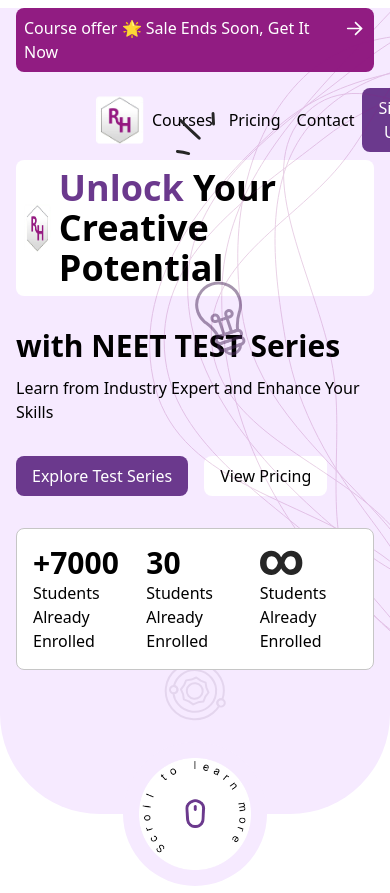
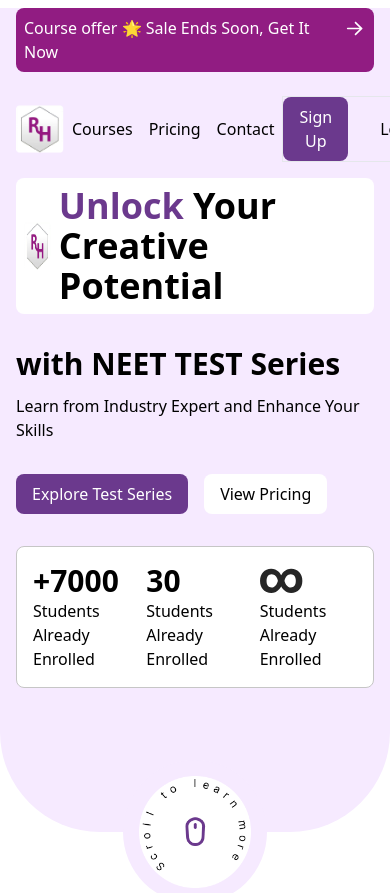
Before and after one commit to KRISHNAGK9964/rh-chemistry, a Next.js app: page / in a window 390 px wide. Shown: the top 893 px of the page. Built offline with nearby package versions, Linux system fonts and the light colour scheme.

Commit message:
fix header

```diff
--- a/src/components/Header.tsx
+++ b/src/components/Header.tsx
@@ -18,10 +18,10 @@ const Header = (props: Props) => {
   };
 
   return (
-    <div className="p-2 px-10 flex justify-between w-full overflow-hidden">
+    <div className="p-4 lg:px-10 flex justify-between w-full overflow-hidden">
       <div className="flex items-center flex-1">
         <div className="cursor-pointer flex gap-2 items-center ">
-          <div className="w-12 h-12 relative ml-14">
+          <div className="w-12 h-12 relative lg:ml-14">
             <Image src="/Logo.png" alt="" layout="fill" />
           </div>
           <p className="hidden lg:block font-bold text-lg ml-17 mr-2">RH Chemistry</p>
@@ -38,8 +38,8 @@ const Header = (props: Props) => {
           <p className="cursor-pointer p-2 lg:px-4 font-medium hover:bg-[#F1F1F3] rounded-lg">Contact</p>
         </div>
       </div>
-      <div className="flex justify-center space-x-4">
-        <div>
+      <div className="flex space-x-4 border justify-between">
+
           <button
             type="button"
             className={`p-2 px-4 rounded-lg font-medium ${activeButton === "login" ? "text-white bg-[#6B398D]" : ""}`}
@@ -47,8 +47,7 @@ const Header = (props: Props) => {
           >
             Sign Up
           </button>
-        </div>
-        <div>
+
           <button
             type="button"
             className={`p-2 px-4 rounded-lg font-medium mr-12 ${
@@ -58,7 +57,6 @@ const Header = (props: Props) => {
           >
             Login
           </button>
-        </div>
       </div>
     </div>
   );
--- a/src/components/Hero.tsx
+++ b/src/components/Hero.tsx
@@ -57,10 +57,10 @@ const Hero = (props: Props) => {
         <div className="z-10 relative flex-1 min-w-[300px] md:min-w-[500px] md:h-[500px]">
           <Image src="/Banner.png" alt="" layout="fill" className="object-cover" />
         </div>
-        <Lines className="absolute right-0" />
-        <BulbIcon className="absolute top-1/3 left-1/2 opacity-50" />
-        <TLines className="absolute top-28"/>
-        <Group className="absolute bottom-28 "/>
+        <Lines className="hidden lg:block absolute right-0" />
+        <BulbIcon className="hidden lg:block absolute top-1/3 left-1/2 opacity-50" />
+        <TLines className="hidden lg:block absolute top-28"/>
+        <Group className="hidden lg:block absolute bottom-28 "/>
       </div>
       <div className="flex justify-center">
         <div className="p-4 rounded-full bg-[#F6EAFF] translate-y-1/2">
```
